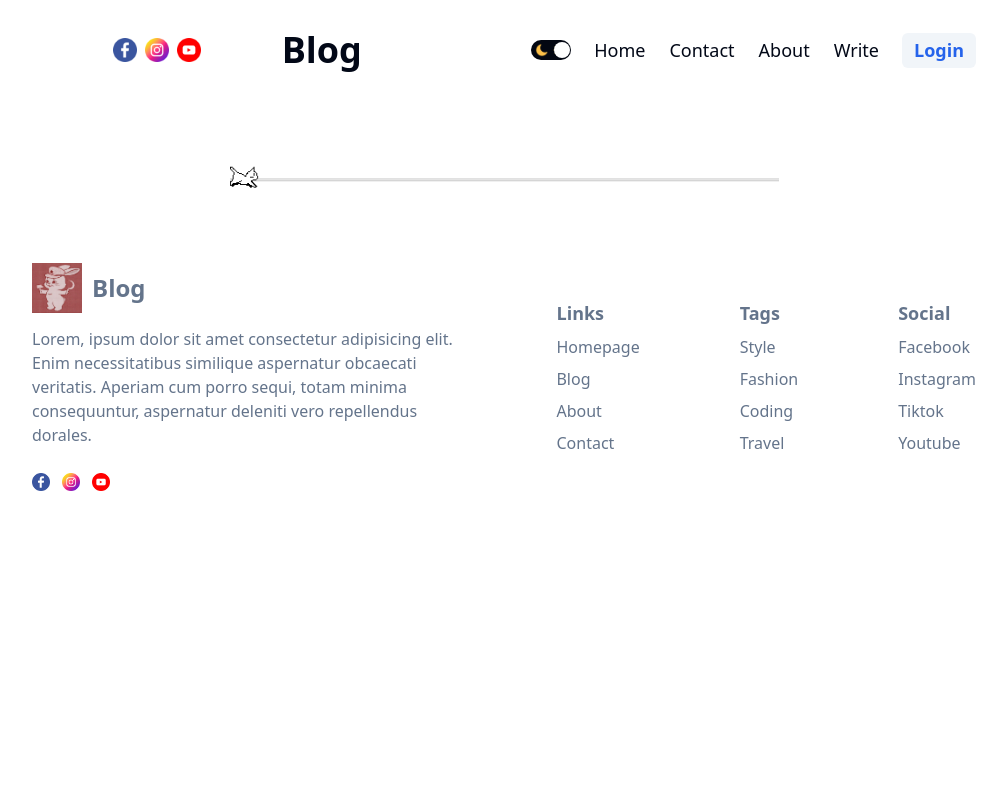
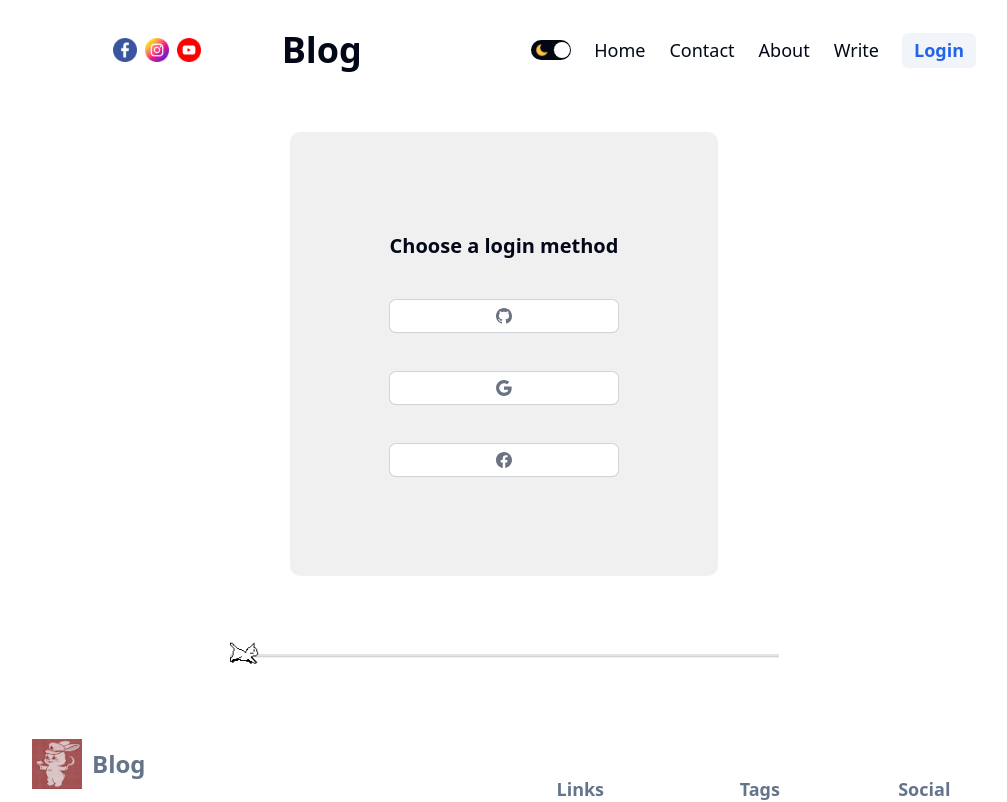
Before and after one commit to AkramRamoul/blog, a Next.js app: page /login in a window 1280 px wide. Shown: the top 802 px of the page, without its empty margins (136-1143 px from the left). Built offline with nearby package versions, Linux system fonts and the light colour scheme; no server answers.

Commit message:
fix page not loading

```diff
--- a/app/login/page.tsx
+++ b/app/login/page.tsx
@@ -2,9 +2,11 @@ import Login from "@/components/Login";
 import { Suspense } from "react";
 
 function LoginPage() {
-  <Suspense fallback={<div>Loading...</div>}>
-    <Login />
-  </Suspense>;
+  return (
+    <Suspense fallback={<div>Loading...</div>}>
+      <Login />
+    </Suspense>
+  );
 }
 export default LoginPage;
 export const dynamic = "force-dynamic";
```
